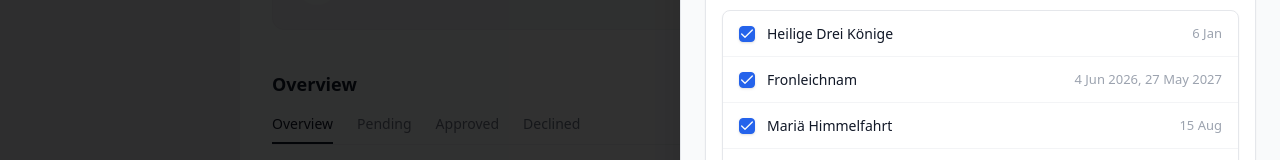
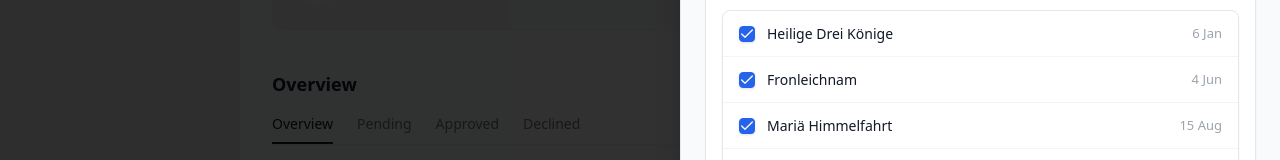
Before and after one commit to egoshingeorgii-eng/fervent-hypatia, a React (Vite) app: page / in a window 1280 px wide. Both pictures are taken after a click on the button "1. Default State". Shown: the part 296-456 px from the top of the page. Built offline with nearby package versions, Linux system fonts and the light colour scheme.

Commit message:
fix: default work location always first, real state holidays, consistent dates

```diff
--- a/src/App.tsx
+++ b/src/App.tsx
@@ -386,10 +386,25 @@ function ManageHolidaysSheet({
   };
 
   const handleSelectDefault = (stateName: string) => {
+    const oldDefault = defaultState;
     setDefaultState(stateName);
-    if (!activeStates.includes(stateName)) {
-      setActiveStates([...activeStates, stateName]);
+
+    let newActiveStates = [...activeStates];
+
+    // Remove old default state if it has no explicit employee assignments
+    if (oldDefault && oldDefault !== stateName) {
+      const hasExplicitAssignments = (employeeAssignments[oldDefault] || []).length > 0;
+      if (!hasExplicitAssignments) {
+        newActiveStates = newActiveStates.filter(s => s !== oldDefault);
+      }
     }
+
+    // Add new default state if not already in list
+    if (!newActiveStates.includes(stateName)) {
+      newActiveStates = [...newActiveStates, stateName];
+    }
+
+    setActiveStates(newActiveStates);
     setIsDefaultDropdownOpen(false);
     setDefaultSearchQuery("");
   };
@@ -436,19 +451,70 @@ function ManageHolidaysSheet({
   const filteredDefaultStates = GERMAN_STATES.filter(s => s.toLowerCase().includes(defaultSearchQuery.toLowerCase()));
 
   const getMockHolidays = (stateName: string) => {
-    if (stateName === 'Bavaria') return [
-      { name: "Heilige Drei Könige", date: "6 Jan", checked: true },
-      { name: "Fronleichnam", date: "4 Jun 2026, 27 May 2027", checked: true },
-      { name: "Mariä Himmelfahrt", date: "15 Aug", checked: true },
-      { name: "Allerheiligen", date: "1 Nov", checked: true }
-    ];
-    if (stateName === 'Berlin') return [
-      { name: "Example 1", date: "10 May", checked: false },
-      { name: "Example 2", date: "11 May", checked: false }
-    ];
-    return [
-      { name: "Example 1", date: "10 May", checked: true },
-      { name: "Example 2", date: "11 May", checked: true }
+    const holidays: Record<string, { name: string; date: string; checked: boolean }[]> = {
+      'Baden-Württemberg': [
+        { name: "Heilige Drei Könige", date: "6 Jan", checked: true },
+        { name: "Fronleichnam", date: "4 Jun", checked: true },
+        { name: "Allerheiligen", date: "1 Nov", checked: true },
+      ],
+      'Bavaria': [
+        { name: "Heilige Drei Könige", date: "6 Jan", checked: true },
+        { name: "Fronleichnam", date: "4 Jun", checked: true },
+        { name: "Mariä Himmelfahrt", date: "15 Aug", checked: true },
+        { name: "Allerheiligen", date: "1 Nov", checked: true },
+      ],
+      'Berlin': [
+        { name: "Internationaler Frauentag", date: "8 Mar", checked: true },
+      ],
+      'Brandenburg': [
+        { name: "Reformationstag", date: "31 Oct", checked: true },
+      ],
+      'Bremen': [
+        { name: "Reformationstag", date: "31 Oct", checked: true },
+      ],
+      'Hamburg': [
+        { name: "Reformationstag", date: "31 Oct", checked: true },
+      ],
+      'Hesse': [
+        { name: "Fronleichnam", date: "4 Jun", checked: true },
+      ],
+      'Lower Saxony': [
+        { name: "Reformationstag", date: "31 Oct", checked: true },
+      ],
+      'Mecklenburg-Vorpommern': [
+        { name: "Reformationstag", date: "31 Oct", checked: true },
+      ],
+      'North Rhine-Westphalia': [
+        { name: "Fronleichnam", date: "4 Jun", checked: true },
+        { name: "Allerheiligen", date: "1 Nov", checked: true },
+      ],
+      'Rhineland-Palatinate': [
+        { name: "Fronleichnam", date: "4 Jun", checked: true },
+        { name: "Allerheiligen", date: "1 Nov", checked: true },
+      ],
+      'Saarland': [
+        { name: "Fronleichnam", date: "4 Jun", checked: true },
+        { name: "Mariä Himmelfahrt", date: "15 Aug", checked: true },
+        { name: "Allerheiligen", date: "1 Nov", checked: true },
+      ],
+      'Saxony': [
+        { name: "Reformationstag", date: "31 Oct", checked: true },
+        { name: "Buß- und Bettag", date: "18 Nov", checked: true },
+      ],
+      'Saxony-Anhalt': [
+        { name: "Heilige Drei Könige", date: "6 Jan", checked: true },
+        { name: "Reformationstag", date: "31 Oct", checked: true },
+      ],
+      'Schleswig-Holstein': [
+        { name: "Reformationstag", date: "31 Oct", checked: true },
+      ],
+      'Thuringia': [
+        { name: "Weltkindertag", date: "20 Sep", checked: true },
+        { name: "Reformationstag", date: "31 Oct", checked: true },
+      ],
+    };
+    return holidays[stateName] ?? [
+      { name: "Reformationstag", date: "31 Oct", checked: true },
     ];
   };
 
@@ -566,7 +632,11 @@ function ManageHolidaysSheet({
           {/* SECTION 2: State holidays */}
           <section className="space-y-4">
             <div className="space-y-4 relative" ref={dropdownRef}>
-              {activeStates.map(stateName => {
+              {[...activeStates].sort((a, b) => {
+                if (a === defaultState) return -1;
+                if (b === defaultState) return 1;
+                return 0;
+              }).map(stateName => {
                 const isDefault = defaultState === stateName;
                 const explicitEmployees = employeeAssignments[stateName] || [];
                 const implicitEmployees = ALL_EMPLOYEES.filter(emp => !Object.values(employeeAssignments).some(list => list.includes(emp.id))).map(e => e.id);
```
